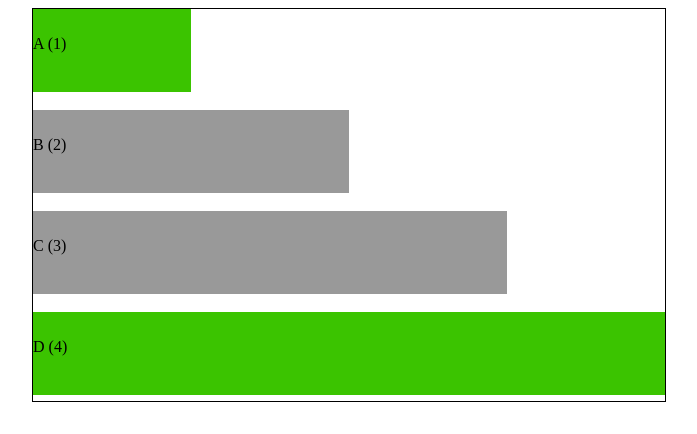
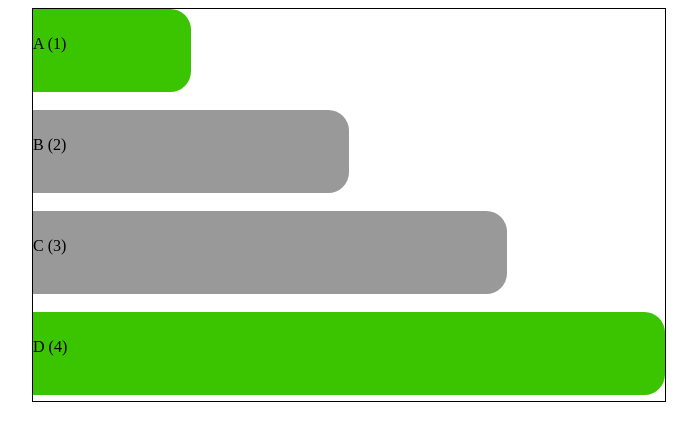
Before and after one commit to zachwick/jBarGraph, a plain HTML site: page test.html in a window 1280 px wide. Shown: the full height of the page, 291-988 px from the left. Drawn offline with Linux system fonts and the light colour scheme.

Commit message:
Added barStyle option. 'fancy'=>rounded bars, 'plain'=>square bars

```diff
--- a/jquery.jbargraph.js
+++ b/jquery.jbargraph.js
@@ -26,6 +26,7 @@ jQuery.fn.bar_graph = function(options) {
         labels:[],
 	labelStyle:'full', /*Other choices are 'text','value' */
 	correct:[],
+	barStyle:'plain', /* Other choices are 'fancy' */
 	colors:['#3BC400','#999'],
         style:'horizontal' /* Other choices are 'vertical' */
     },
@@ -57,6 +58,10 @@ jQuery.fn.bar_graph = function(options) {
 	    } else {
 		jQuery("#hbar-"+i).css('background-color',options.colors[1]);
 	    }
+	    if (options.barStyle == 'fancy') {
+		jQuery("#hbar-"+i).css("border-top-right-radius",barH/4);
+		jQuery("#hbar-"+i).css("border-bottom-right-radius",barH/4);
+	    }
 	    /*if (jQuery("#hbar-"+i).prev().hasClass('hbar-chart-bar-label')) {
 		jQuery("#hbar-"+i).css('top',-1*(jQuery("#hbar-"+i).prev().height()));
 	    }*/
--- a/test.html
+++ b/test.html
@@ -15,6 +15,7 @@
      data:[1,2,3,4],
      labels: ["A","B","C","D"],
      correct:["A","D"],
-     style:"horizontal"
+     style:"horizontal",
+     barStyle:"fancy"
   });
 </script>
```
